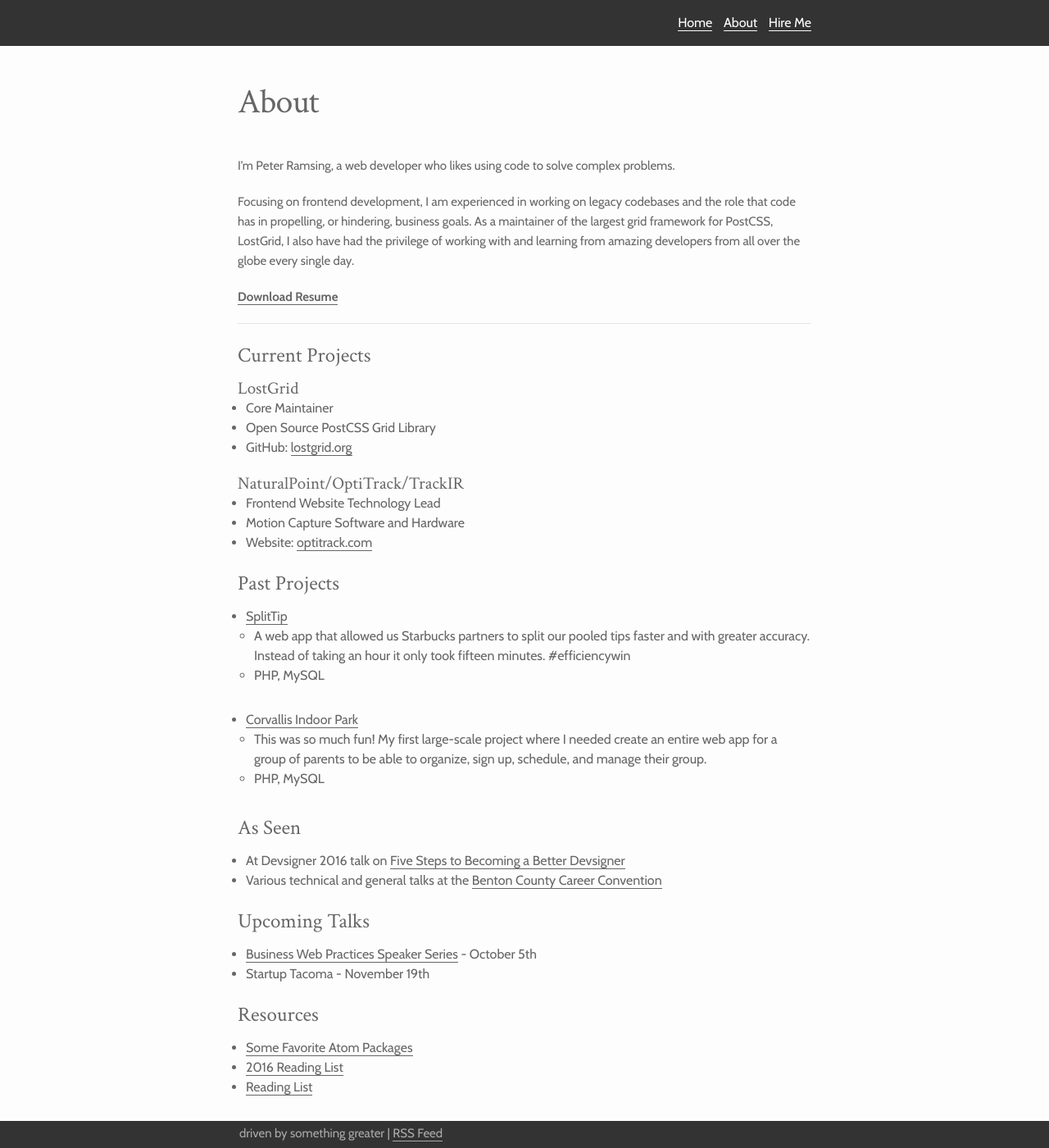
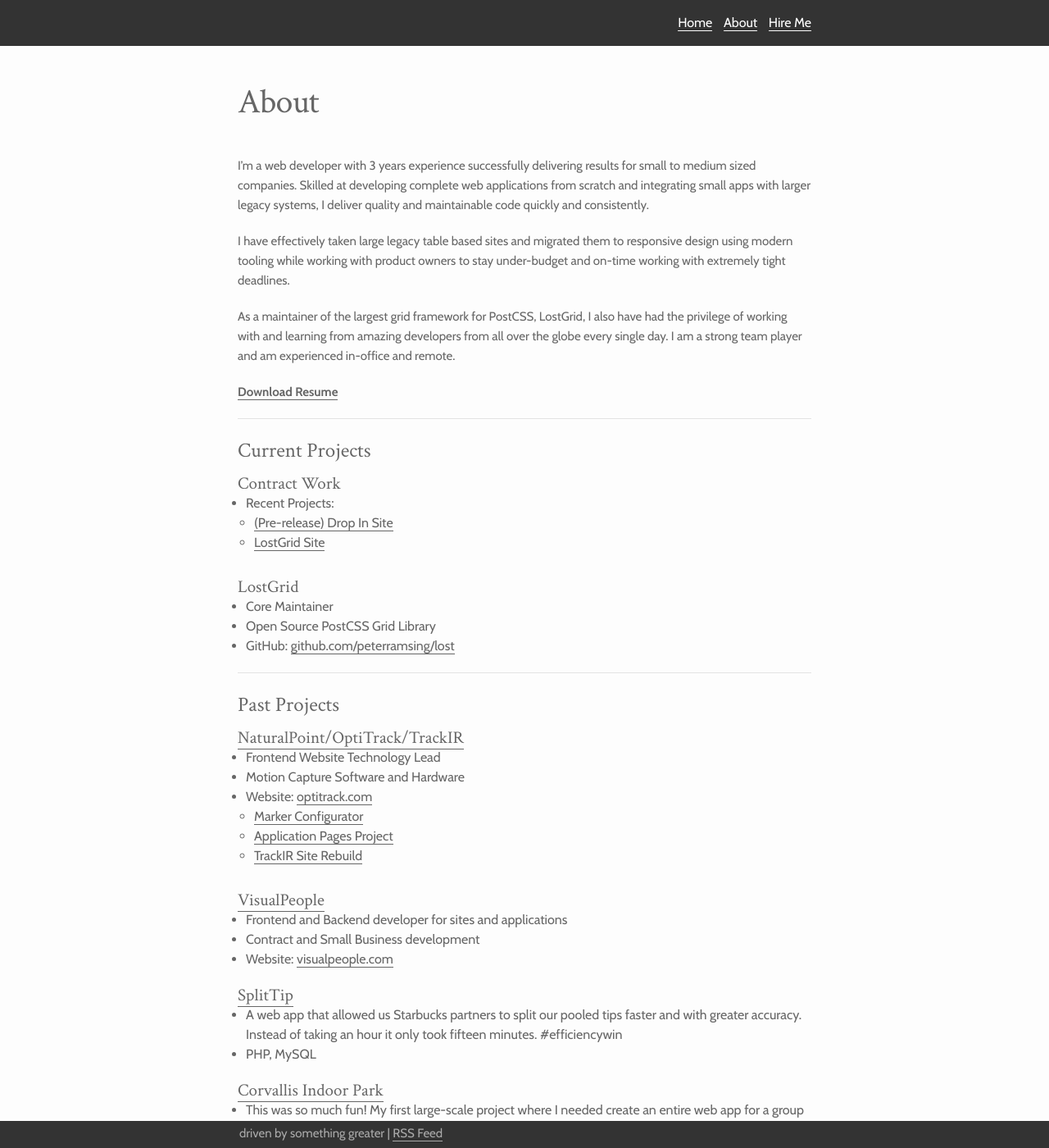
Before and after one commit to peterramsing/personal-site, a Jekyll site: the page built from about.md, in a window 1280 px wide and 1400 px high. Shown: the whole window at 82% size. Built offline with Jekyll 4.4.1, drawn with Linux system fonts in a browser that asks for light colours; nearby versions of some CDN libraries.

Commit message:
Updates to about for job updates

```diff
--- a/about.md
+++ b/about.md
@@ -7,9 +7,11 @@
 keywords: Web, Developer
 ---
 
-I'm Peter Ramsing, a web developer who likes using code to solve complex problems.
+I’m a web developer with 3 years experience successfully delivering results for small to medium sized companies. Skilled at developing complete web applications from scratch and integrating small apps with larger legacy systems, I deliver quality and maintainable code quickly and consistently.
 
-Focusing on frontend development, I am experienced in working on legacy codebases and the role that code has in propelling, or hindering, business goals. As a maintainer of the largest grid framework for PostCSS, LostGrid, I also have had the privilege of working with and learning from amazing developers from all over the globe every single day.
+I have effectively taken large legacy table based sites and migrated them to responsive design using modern tooling while working with product owners to stay under-budget and on-time working with extremely tight deadlines.
+
+As a maintainer of the largest grid framework for PostCSS, LostGrid, I also have had the privilege of working with and learning from amazing developers from all over the globe every single day. I am a strong team player and am experienced in-office and remote.
 
 [**Download Resume**](/static/peter-ramsing-resume.pdf)
 
@@ -17,23 +19,38 @@
 
 ## Current Projects
 
+### Contract Work
+* Recent Projects:
+  * <a href="https://fidogroupe.github.io/drop-in-marketing-site/" rel="nofollow" target="_blank">(Pre-release) Drop In Site</a>
+  * <a href="http://lostgrid.org/" rel="nofollow" target="_blank">LostGrid Site</a>
+
 ### LostGrid
 * Core Maintainer
 * Open Source PostCSS Grid Library
-* GitHub: [lostgrid.org](http://lostgrid.org/)
+* GitHub: [github.com/peterramsing/lost](https://github.com/peterramsing/lost)
 
-### NaturalPoint/OptiTrack/TrackIR
+---
+
+## Past Projects
+
+### <a href="http://www.naturalpoint.com" rel="nofollow" target="_blank">NaturalPoint/OptiTrack/TrackIR</a>
 * Frontend Website Technology Lead
 * Motion Capture Software and Hardware
-* Website: [optitrack.com](http://optitrack.com/)
+* Website: <a href="http://www.optitrack.com/" rel="nofollow" target="_blank">optitrack.com</a>
+  * <a href="http://www.optitrack.com/products/marker-configurator/?12=1&23=536&26=1&29=495&43=m4&62=475&91=1" rel="nofollow" target="_blank">Marker Configurator</a>
+  * <a href="http://www.optitrack.com/applications/" rel="nofollow" target="_blank">Application Pages Project</a>
+  * <a href="http://www.naturalpoint.com/trackir/" rel="nofollow" target="_blank">TrackIR Site Rebuild</a>
 
+### [VisualPeople](https://www.visualpeople.com/)
+  * Frontend and Backend developer for sites and applications
+  * Contract and Small Business development
+  * Website: [visualpeople.com](https://www.visualpeople.com/)
 
-
-## Past Projects
-* [SplitTip](http://splittip.com/)
+### [SplitTip](http://splittip.com/)
   * A web app that allowed us Starbucks partners to split our pooled tips faster and with greater accuracy. Instead of taking an hour it only took fifteen minutes. #efficiencywin
   * PHP, MySQL
-* [Corvallis Indoor Park](http://corvallisindoorpark.org)
+
+### [Corvallis Indoor Park](https://corvallisindoorpark.org)
   * This was so much fun! My first large-scale project where I needed create an entire web app for a group of parents to be able to organize, sign up, schedule, and manage their group.
   * PHP, MySQL
 
```
